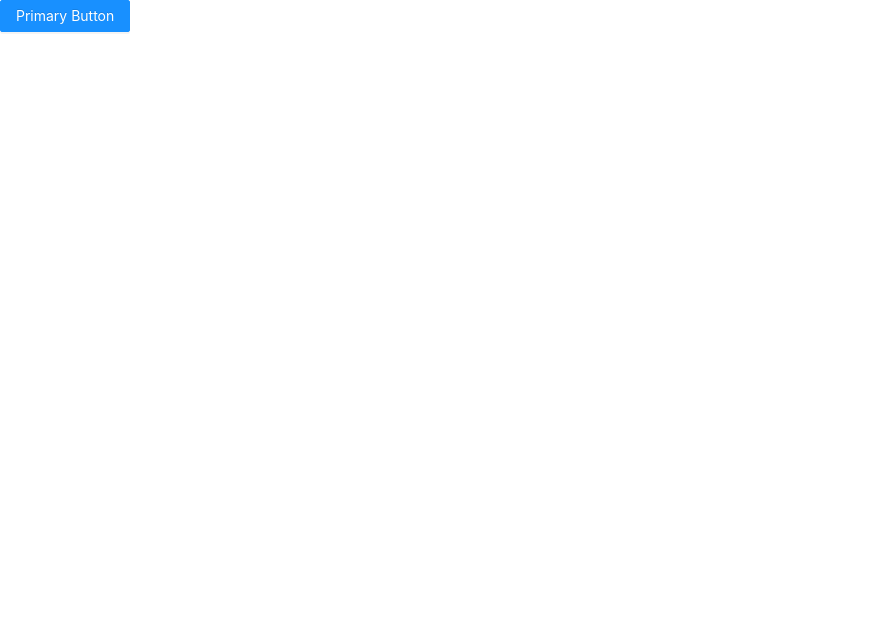
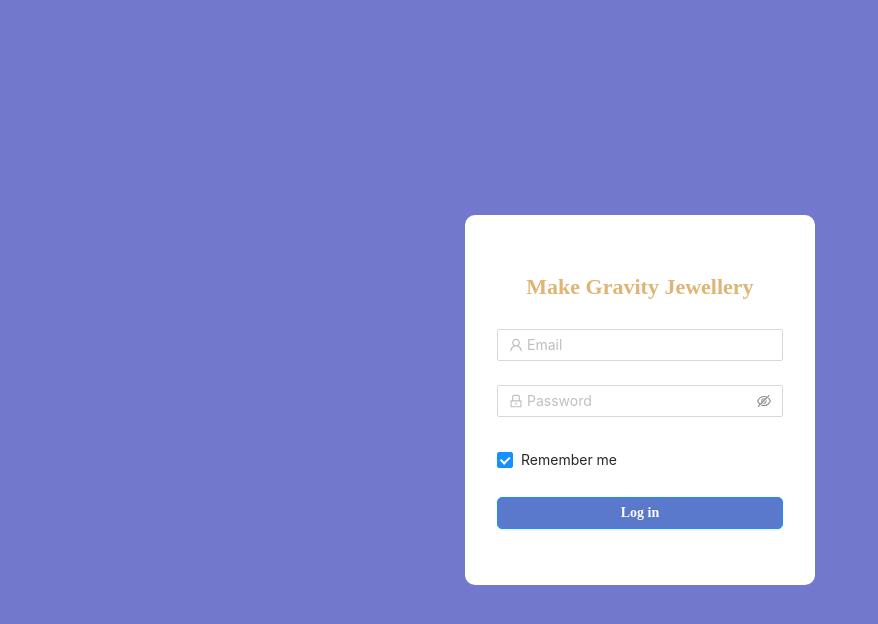
Before and after one commit to Uma1rKhatri/makeGravity-jewelry, a React (Create React App) app: page / in a window 1280 px wide. Shown: the top 624 px of the page, without its empty margins (0-878 px from the left). Built offline with nearby package versions, Linux system fonts and the light colour scheme.

Commit message:
login screen complete

```diff
--- a/src/App.js
+++ b/src/App.js
@@ -1,9 +1,10 @@
-import {Button}  from 'antd'
+
+import Login from './screens/Login/login'
 
 function App() {
   return (
     <div >
-      <Button type="primary">Primary Button</Button>
+     <Login />
     </div>
   );
 }
--- /dev/null
+++ b/src/screens/Login/login.css
@@ -0,0 +1,77 @@
+.parent {
+  margin-top: 50%;
+  background: #fff;
+  border-radius: 10px;
+}
+
+.login-form {
+  max-width: 380px;
+  /* display: inline-block; */
+  margin-left: auto;
+  margin-right: auto;
+  text-align: left;
+}
+
+.form-parent {
+  display: block;
+  text-align: center;
+  margin-top: 8%;
+}
+
+.login-form-forgot {
+  float: right;
+}
+
+.login-form-button {
+  width: 100%;
+  border-radius: 3% !important;
+  background: rgb(91, 121, 204) !important;
+  color: white !important;
+  font-weight: bold !important;
+  border-radius: 5px !important;
+  font-family: 'Times New Roman', Times, serif
+}
+
+.login-main-page {
+  background: fixed;
+  background-color: rgb(114, 120, 204);
+  width: 100%;
+  height: 100vh;
+  display: flex;
+  align-items: center;
+  justify-content: center;
+  -webkit-background-size: cover;
+  -moz-background-size: cover;
+  -o-background-size: cover;
+  background-size: cover;
+}
+
+.login-box {
+  border: 2px solid #ffffff;
+  padding: 30px;
+  border-radius: 10px;
+  background: #fff;
+  width: 350px;
+  margin-left: 10px;
+  margin-right: 10px;
+}
+
+.image-icon {
+  margin: auto;
+  display: flex;
+}
+.login-form-title {
+    font-family: 'Times New Roman', Times, serif;
+    color: rgb(223, 180, 116) !important;
+    text-align: center;
+    font-size: 22px;
+    font-weight: 700;
+    margin-bottom: 25px;
+  }
+
+
+/* @media only screen and (max-width: 600px) {
+  .login-main-page {
+    background: #428c8a;
+  }
+} */
--- /dev/null
+++ b/src/screens/Login/login.js
@@ -0,0 +1,95 @@
+import React, { useEffect } from "react";
+import { Form, Input, Button, Checkbox, Row, Col } from "antd";
+import { LockOutlined, UserOutlined } from "@ant-design/icons";
+import "./login.css";
+
+function Login() {
+  const [form] = Form.useForm();
+  const handleSubmit = (values) => {};
+  const onFinishFailed = (errorInfo) => {
+    console.log("Failed:", errorInfo);
+  };
+
+
+  useEffect(() => {
+    document.title = "Login | Make Gravity Jewellery";
+  }, []);
+
+  return (
+    <Row className="login-main-page">
+      <Col className="login-box" breakpoint="xs">
+        <div className="form-parent">
+          <h2 className="login-form-title">Make Gravity Jewellery</h2>
+          <Form
+            name="basic"
+            initialValues={{ remember: true }}
+            onFinish={handleSubmit}
+            onFinishFailed={onFinishFailed}
+            form={form}
+            className="login-form"
+          >
+            <Form.Item
+              name="email"
+              rules={[
+                {
+                  type: "email",
+                  message: "The input is not valid E-mail!",
+                },
+                {
+                  required: true,
+                  message: "Please input your email!",
+                },
+              ]}
+            >
+              <Input
+                 prefix={
+                   <UserOutlined
+                     type="user"
+                     style={{ color: "rgba(0,0,0,.25)" }}
+                   />
+                 }
+                placeholder="Email"
+              />
+            </Form.Item>
+            <Form.Item
+              name="password"
+              rules={[
+                {
+                  required: true,
+                  message: "Please input your Password!",
+                },
+                {
+                  min: 5,
+                  message: "The Password must be at least 5 characters long",
+                },
+              ]}
+            >
+              <Input.Password
+                 prefix={
+                   <LockOutlined
+                     type="lock"
+                     style={{ color: "rgba(0,0,0,.25)" }}
+                   />
+                 }
+                placeholder="Password"
+              />
+            </Form.Item>
+            <Form.Item name="remember" valuePropName="checked">
+              <Checkbox>Remember me</Checkbox>
+            </Form.Item>
+            <Form.Item>
+              <Button
+                type="primary"
+                htmlType="submit"
+                className="login-form-button"
+              >
+                Log in
+              </Button>
+            </Form.Item>
+          </Form>
+        </div>
+      </Col>
+    </Row>
+  );
+}
+export default Login;
```
